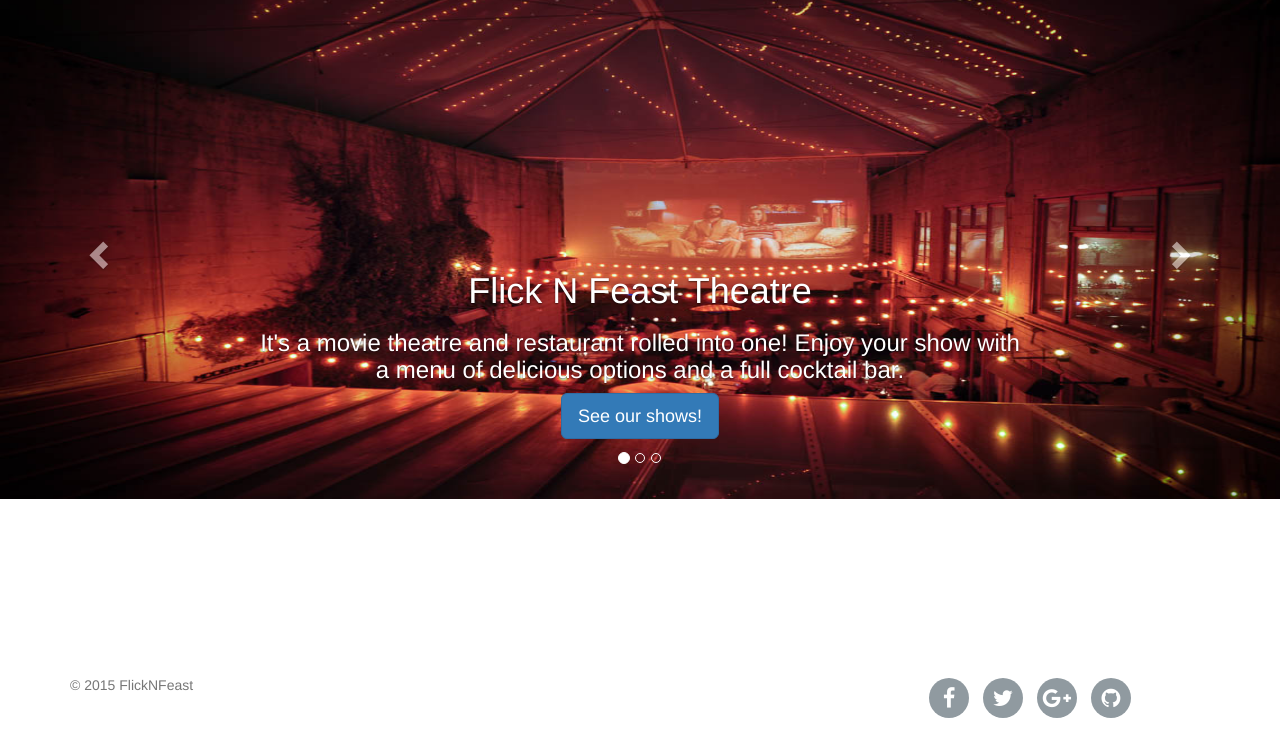
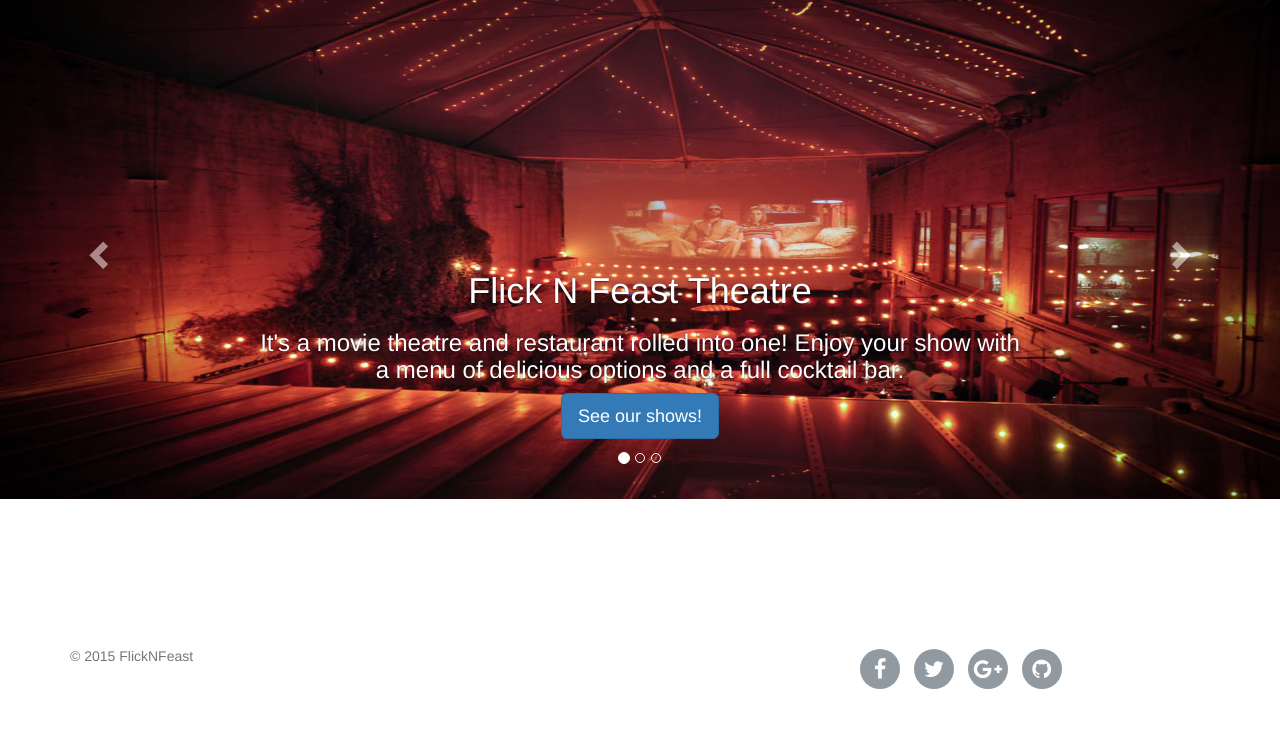
Before and after one commit to mkgilbert/cs399_the_theatre, a Django app: page / in a window 1280 px wide. Shown: the part 52-800 px from the top of the page. Run offline with Django 3.2, Linux system fonts and the light colour scheme; parts of the project's set-up code (start-up, migrations or seed data) failed here and were passed over; some libraries are stand-ins or nearby versions.

Commit message:
cleaned up footer html, removed <center> and #footer

```diff
--- a/theatre/templates/base.html
+++ b/theatre/templates/base.html
@@ -61,10 +61,7 @@
             {% block content %}{% endblock %}
         </div>
         <!-- footer with social media icons -->
-    <div id="footer">
         <footer>
-    <div class="bottom">
-        <center>
             <div class="container">
                 <div class="row">
                     <div class="col-sm-8">
@@ -83,10 +80,7 @@
                     </div>
                 </div>
             </div>
-        </center>
-    </div>
         </footer>
-    </div>
     </div>
 <!-- jQuery (necessary for Bootstrap's JavaScript plugins) -->
 <script src="https://ajax.googleapis.com/ajax/libs/jquery/1.11.2/jquery.min.js"></script>
```
Lines whose indentation alone changed are shown as unchanged.
